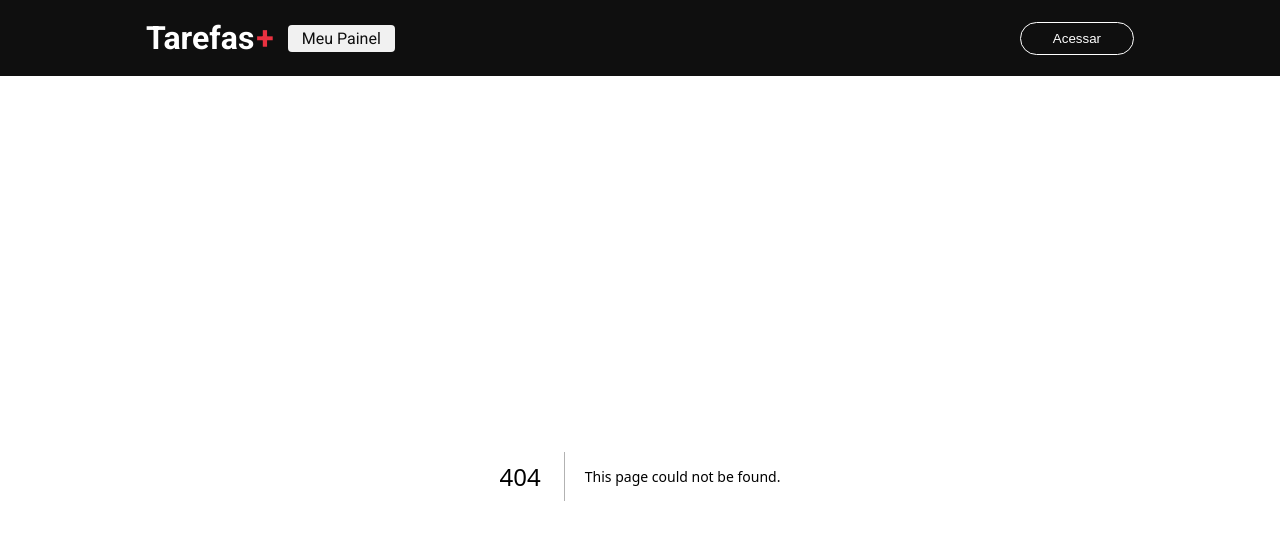
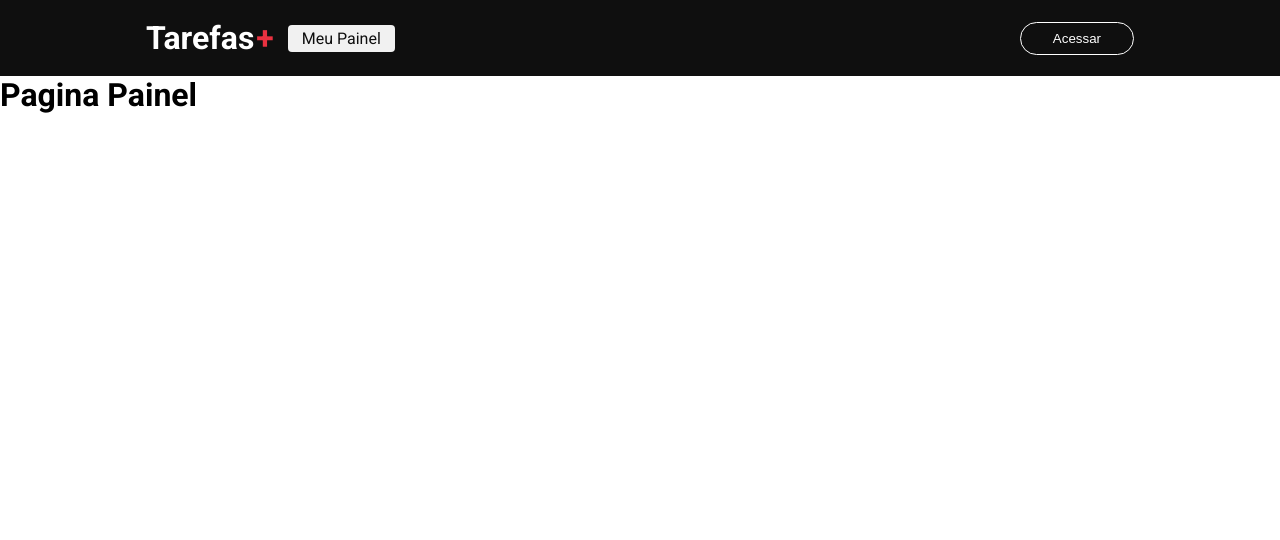
Before and after one commit to athena272/next-tasks-board, a Next.js app: page /dashboard in a window 1280 px wide. Before the commit this address had no page. Shown: the top 540 px of the page. Built offline with nearby package versions, Linux system fonts and the light colour scheme.

Commit message:
Create index.tsx

```diff
--- /dev/null
+++ b/src/pages/dashboard/index.tsx
@@ -0,0 +1,14 @@
+import Head from "next/head"
+import styles from './Dashboard.module.css'
+
+export default function Dashboard() {
+    return (
+        <div className={styles.container}>
+            <Head>
+                <title>Meu painel de tarefas</title>
+            </Head>
+
+            <h1>Pagina Painel</h1>
+        </div>
+    )
+}
```
